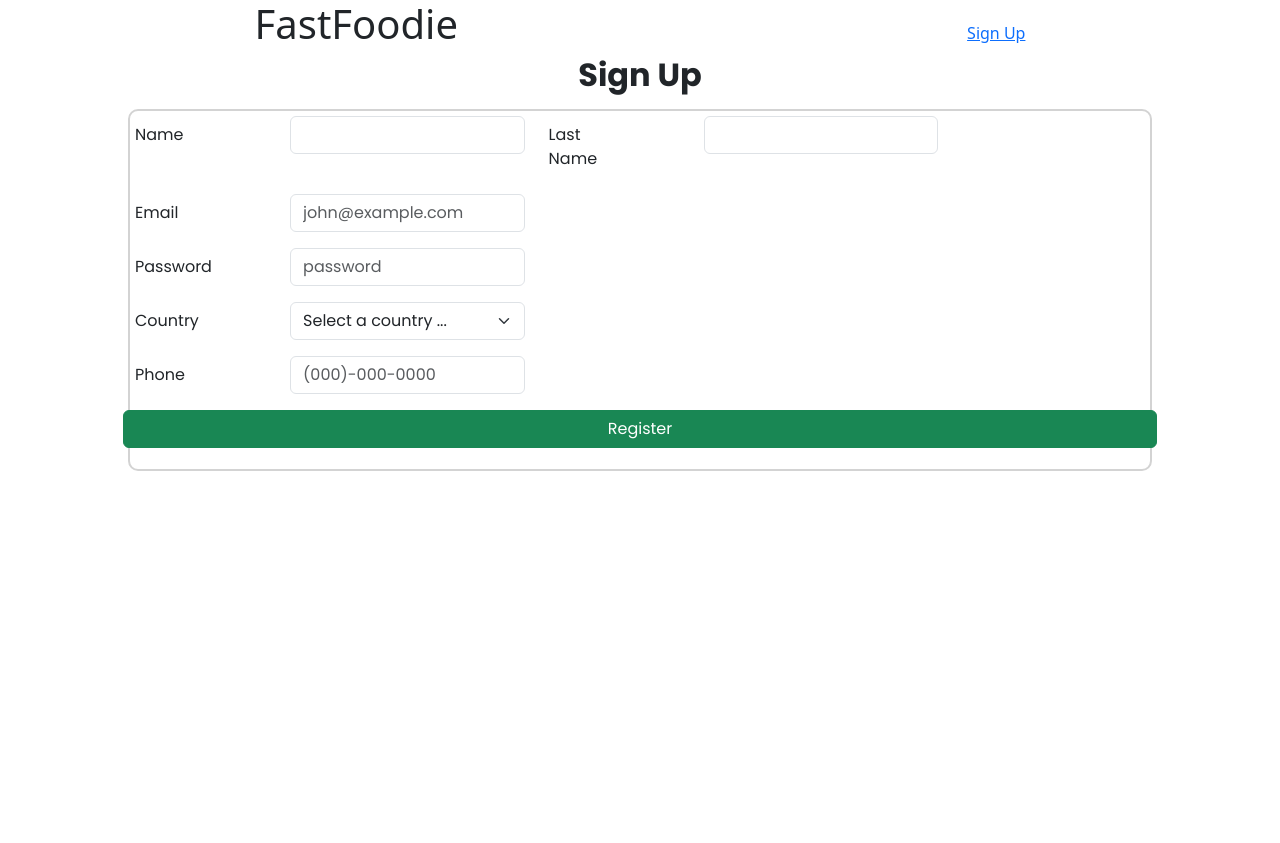
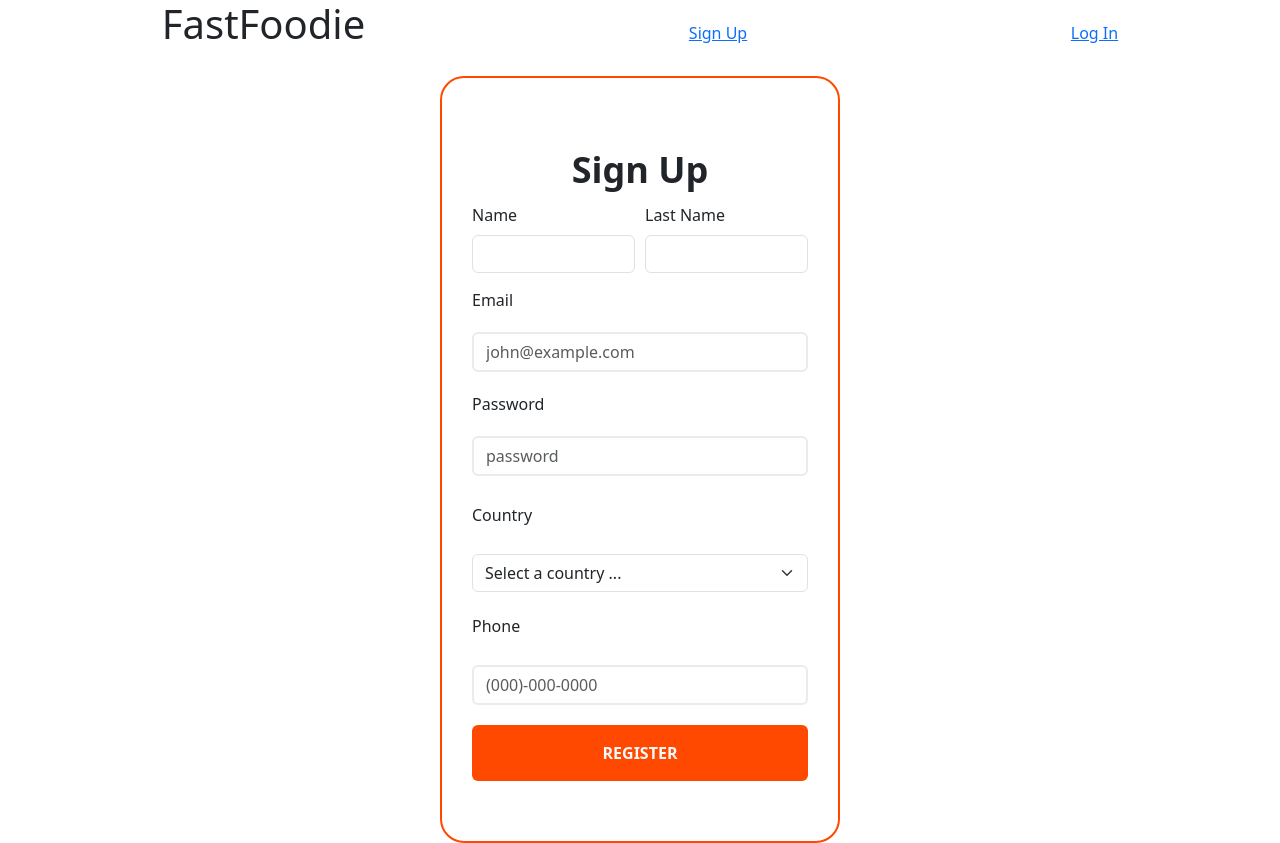
Before and after one commit to julianll1202/FSDI_Final_Project, a React (Create React App) app in the folder project/reactfirst/: page /signup in a window 1280 px wide. Before the commit the page ends 800 px from the top, so only its background shows below. Built offline with nearby package versions, Linux system fonts and the light colour scheme.

Commit message:
Added login page

```diff
--- a/project/reactfirst/src/App.js
+++ b/project/reactfirst/src/App.js
@@ -5,16 +5,20 @@
 import ReactDOM from 'react-dom';
 import {BrowserRouter, Routes, Route} from 'react-router-dom';
 import Signup from './pages/signup';
+import Login from './pages/login';
 
 import "bootstrap/dist/css/bootstrap.min.css";
 import "bootstrap/dist/js/bootstrap.min.js";
 function App() {
   return (
     <BrowserRouter>
-    <Header />
-    <Routes>
-      <Route path="/signup" element={<Signup />}/>
-    </Routes>
+    <div>
+      <Header />
+      <Routes>
+        <Route path="/signup" element={<Signup />}/>
+        <Route path="/login" element={<Login />}/>
+      </Routes>
+    </div>
     </BrowserRouter>
   );
 }
--- a/project/reactfirst/src/components/header.css
+++ b/project/reactfirst/src/components/header.css
@@ -3,4 +3,5 @@
     flex-direction: row;
     align-items: baseline;
     justify-content: space-around;
+    height: 10%;
 }
--- a/project/reactfirst/src/components/header.jsx
+++ b/project/reactfirst/src/components/header.jsx
@@ -6,6 +6,7 @@
         <div className="header">
             <h1>FastFoodie</h1>
             <Link aria-current="page" to="/signup">Sign Up</Link>
+            <Link aria-current="page" to="/login">Log In</Link>
         </div>
     );
 }
--- a/project/reactfirst/src/pages/login.css
+++ b/project/reactfirst/src/pages/login.css
@@ -0,0 +1,71 @@
+
+.login {
+    height: 100%;
+    display: grid;
+    place-items: center;
+
+    margin-top: 20px;
+    padding: 0 24px;
+    background-repeat: no-repeat;
+    background-size: 100vh;
+
+}
+
+.login-card {
+    width: 100%;
+    padding: 70px 30px 44px;
+    border-radius: 24px;
+    background-color: #FFFFFF;
+    border: 2px solid #FF4800;
+    text-align: center;
+}
+
+.login-card > h1 {
+    margin: 0 0 12px;
+    font-size: 36px;
+    font-weight: 600;
+}
+
+.login-card > h3 {
+    margin: 0 0 30px;
+    font-size: 1rem;
+    font-weight: 500;
+    color: rgba(0,0,0,0.38);
+}
+
+@media (width >= 500px) {
+    .login {
+        padding: 0;
+    }
+    .login-card {
+        margin: 0;
+        width: 400px;
+    }
+}
+
+.login-form {
+    width: 100%;
+    margin: 0;
+    display: flex;
+    gap: 15px;
+    flex-direction: column;
+}
+
+.login-form > input {
+    border: 2px solid #EBEBEB;
+    margin-bottom: 5px;
+}
+
+.login-form > button {
+    width: 100%;
+    height: 56px;
+    border: 0;
+    color: #F9F9F9;
+    background-color: #FF4800;
+    font-weight: 600;
+}
+
+.login-form > label {
+    text-align: left;
+    margin-bottom: 5px;
+}
--- a/project/reactfirst/src/pages/login.js
+++ b/project/reactfirst/src/pages/login.js
@@ -0,0 +1,39 @@
+import './login.css';
+import {useEffect, useState} from 'react';
+
+const Login = () => {
+    const [userCred, setUserCred] = useState({});
+
+    const handleUserCredChange = (e) => {
+        e.preventDefault();
+        const text = e.target.value;
+        const name = e.target.name;
+
+        let copy = {...userCred};
+        copy[name] = text;
+        setUserCred(copy);
+
+    }
+
+    const saveUserCred = (e) => {
+        e.preventDefault();
+        console.log(userCred);
+    }
+
+    return (
+        <div className='login'>
+            <div className='login-card'>
+                <h1>Log In</h1>
+                <h3>Enter your credentials</h3>
+                <form className="mb-3 login-form" onSubmit={saveUserCred}>
+                    <input name="email" type="text" className="form-control" placeholder="Email address" onChange={handleUserCredChange} />
+                    <input type="password" name="password" className="form-control" placeholder="Password" onChange={handleUserCredChange}/>
+                    <button className='btn btn-success' type='submit'>LOG IN</button>
+                </form>
+            </div>
+        </div>
+
+    )
+};
+
+export default Login;
--- a/project/reactfirst/src/pages/signup.css
+++ b/project/reactfirst/src/pages/signup.css
@@ -26,3 +26,17 @@
 .row div.lab {
     width: 15%;
 }
+
+.user-name {
+    display: flex;
+    flex-direction: row;
+    justify-content: space-between;
+    gap: 10px;
+}
+
+.first-name {
+    display: flex;
+    flex-direction: column;
+    text-align: left;
+    flex-wrap: nowrap;
+}
--- a/project/reactfirst/src/pages/signup.js
+++ b/project/reactfirst/src/pages/signup.js
@@ -18,47 +18,32 @@
         console.log(user)
     }
     return (
-        <div className="signup">
+        <div className="login">
+            <div className="login-card">
                 <h1 className="heading">Sign Up</h1>
-            <form className="mb-3 signup-form" onSubmit={saveUser}>
-                <div className="mb-3 row">
-                    <div className="col-sm-10 lab">
-                        <label className="col-sm-2 col-form-label">Name</label>
-                    </div>
-                    <div className="col-sm-10">
+                <form className="mb-3 login-form" onSubmit={saveUser}>
+                    <div className="user-name">
+                        <div className="first-name">
+                            <label className="form-label">Name</label>
                             <input name="first-name"type="text" className="form-control" onChange={handleUserChange} />
                         </div>
-                    <div className="col-sm-10 lab">
-                        <label className="col-sm-2 col-form-label">Last Name</label>
-                    </div>
-                    <div className="col-sm-10">
+                        <div className="first-name">
+                            <label className="form-label">Last Name</label>
                             <input name="last-name" type="text" className="form-control" onChange={handleUserChange}/>
                         </div>
                     </div>
 
 
-                <div className="mb-3 row">
-                    <div className="col-sm-10 lab">
-                    <label className="col-sm-2 col-form-label">Email</label>
-                    </div>
-                    <div className="col-sm-10">
+
+                    <label className="form-label">Email</label>
                     <input name="email" type="text" className="form-control" placeholder="john@example.com" onChange={handleUserChange}/>
-                    </div>
-                </div>
 
-                <div className="mb-3 row">
-                    <div className="col-sm-10 lab">
-                    <label className="col-sm-2 col-form-label">Password</label>
-                    </div>
-                    <div className="col-sm-10">
+
+
+                    <label className="form-label">Password</label>
                     <input type="password" name="password" className="form-control" placeholder="password" onChange={handleUserChange}/>
-                    </div>
-                </div>
-                <div className="mb-3 row">
-                    <div className="col-sm-10 lab">
+
                         <label className="col-sm-2 col-form-label">Country</label>
-                    </div>
-                    <div className="col-sm-10">
                         <select name="country" className="form-select" id="country">
                             <option value="0" label="Select a country ... " selected="selected">Select a country ... </option>
                             <optgroup id="country-optgroup-Africa" label="Africa">
@@ -324,23 +309,18 @@
                                 <option value="WF" label="Wallis and Futuna">Wallis and Futuna</option>
                             </optgroup>
                         </select>
+
+
+
+                    <label className="col-sm-2 col-form-label">Phone</label>
+                    <input name="phone" type="text" className="form-control" placeholder="(000)-000-0000" onChange={handleUserChange}/>
+
+
+                    <button className='btn btn-success' type='submit'>REGISTER</button>
+
+                </form>
             </div>
         </div>
-
-                <div className="mb-3 row">
-                    <div className="col-sm-10 lab">
-                        <label className="col-sm-2 col-form-label">Phone</label>
-                    </div>
-                    <div className="col-sm-10">
-                    <input name="phone" type="text" className="form-control" placeholder="(000)-000-0000" onChange={handleUserChange}/>
-                    </div>
-                </div>
-                <div className="mb-3 row">
-                    <button className="btn btn-success" type="submit">Register</button>
-                </div>
-            </form>
-        </div>
-
     )
 };
 
```
Also changed, not shown: project/reactfirst/public/img/layered-waves-haikei.svg (added). Lines whose indentation alone changed are shown as unchanged.
